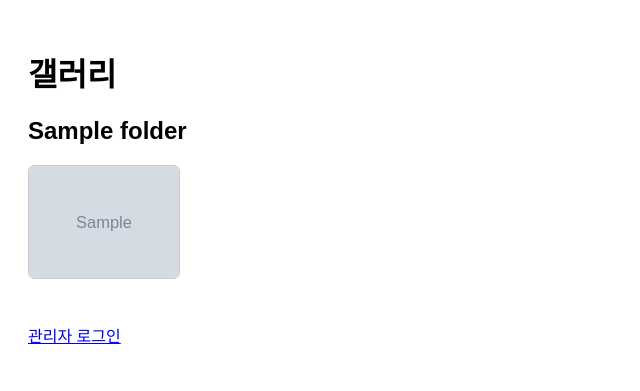
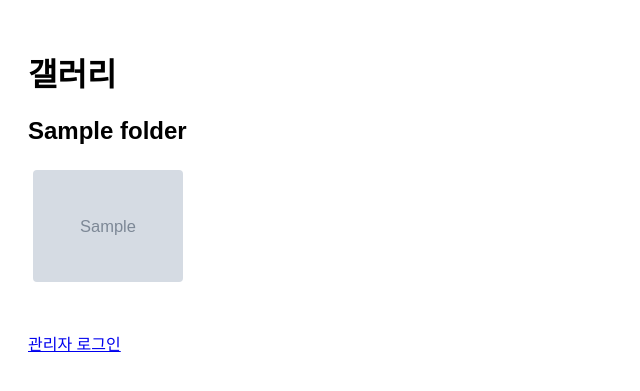
Before and after one commit to Tlqkf19373/da-eun-private-gallery2, a Flask app: template templates/gallery.html in a window 1280 px wide. Shown: the top 391 px of the page, without its empty margins (0-640 px from the left). Run offline with Flask 3, Linux system fonts and the light colour scheme; the template is opened without the code that fills it: most values are stand-ins (such as "Sample title", 1, 10 or a date in 2020); grey boxes marked "Sample" are stand-in pictures.

Commit message:
Update gallery.html

```diff
--- a/templates/gallery.html
+++ b/templates/gallery.html
@@ -2,41 +2,34 @@
 <html lang="ko">
 <head>
     <meta charset="UTF-8">
+    <meta name="viewport" content="width=device-width, initial-scale=1.0">
     <title>갤러리</title>
-  <meta name="viewport" content="width=device-width, initial-scale=1.0">
     <style>
         body { font-family: sans-serif; padding: 20px; }
         .folder { margin-bottom: 40px; }
-    .thumbs { display: flex; flex-wrap: wrap; gap: 10px; }
-    .thumbs img { width: 150px; height: auto; border: 1px solid #ccc; border-radius: 6px; }
-    .upload-form, .delete-form { margin-top: 10px; }
-    .admin-actions { margin-top: 10px; }
+        .thumbs img { width: 150px; height: auto; margin: 5px; border-radius: 4px; }
+        .admin-link { margin-top: 20px; display: block; }
+        .upload-form { margin-top: 10px; }
+        @media (max-width: 600px) {
+            .thumbs img { width: 100px; }
+        }
     </style>
 </head>
 <body>
     <h1>갤러리</h1>
 
-  {% for folder, data in gallery_data.items() %}
+    {% for folder in folders %}
     <div class="folder">
         <h2>{{ folder }}</h2>
         <div class="thumbs">
-        {% for thumb in data.thumbs %}
-          <div>
-            <a href="/static/uploads/{{ folder }}/{{ thumb }}" target="_blank">
-              <img src="/static/uploads/{{ folder }}/thumbs/{{ thumb }}">
-            </a>
-            {% if is_admin %}
-            <form class="delete-form" method="post" action="/delete/{{ folder }}/{{ thumb }}">
-              <button type="submit">삭제</button>
-            </form>
-            {% endif %}
-          </div>
+            {% for thumb in thumbnails[folder] %}
+                <img src="{{ url_for('static', filename='uploads/' + folder + '/thumbs/' + thumb) }}">
             {% endfor %}
         </div>
 
         {% if is_admin %}
-        <form class="upload-form" action="/upload/{{ folder }}" method="post" enctype="multipart/form-data">
-          <input type="file" name="file" required>
+        <form class="upload-form" action="{{ url_for('upload', folder=folder) }}" method="post" enctype="multipart/form-data">
+            <input type="file" name="file">
             <button type="submit">업로드</button>
         </form>
         {% endif %}
@@ -44,13 +37,9 @@
     {% endfor %}
 
     {% if is_admin %}
-    <div class="admin-actions">
-      <a href="/logout">로그아웃</a>
-    </div>
+    <a class="admin-link" href="{{ url_for('logout') }}">로그아웃</a>
     {% else %}
-    <div class="admin-actions">
-      <a href="/login">관리자 로그인</a>
-    </div>
+    <a class="admin-link" href="{{ url_for('login') }}">관리자 로그인</a>
     {% endif %}
 </body>
 </html>
```
Lines whose indentation alone changed are shown as unchanged.
